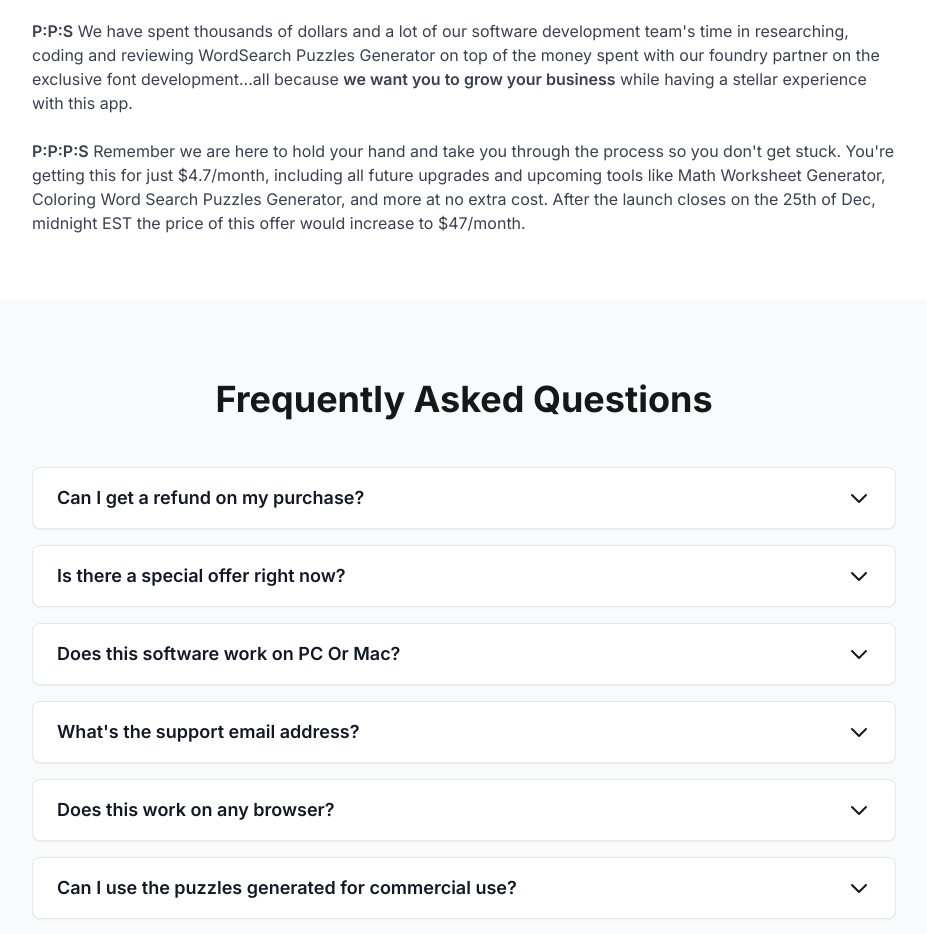
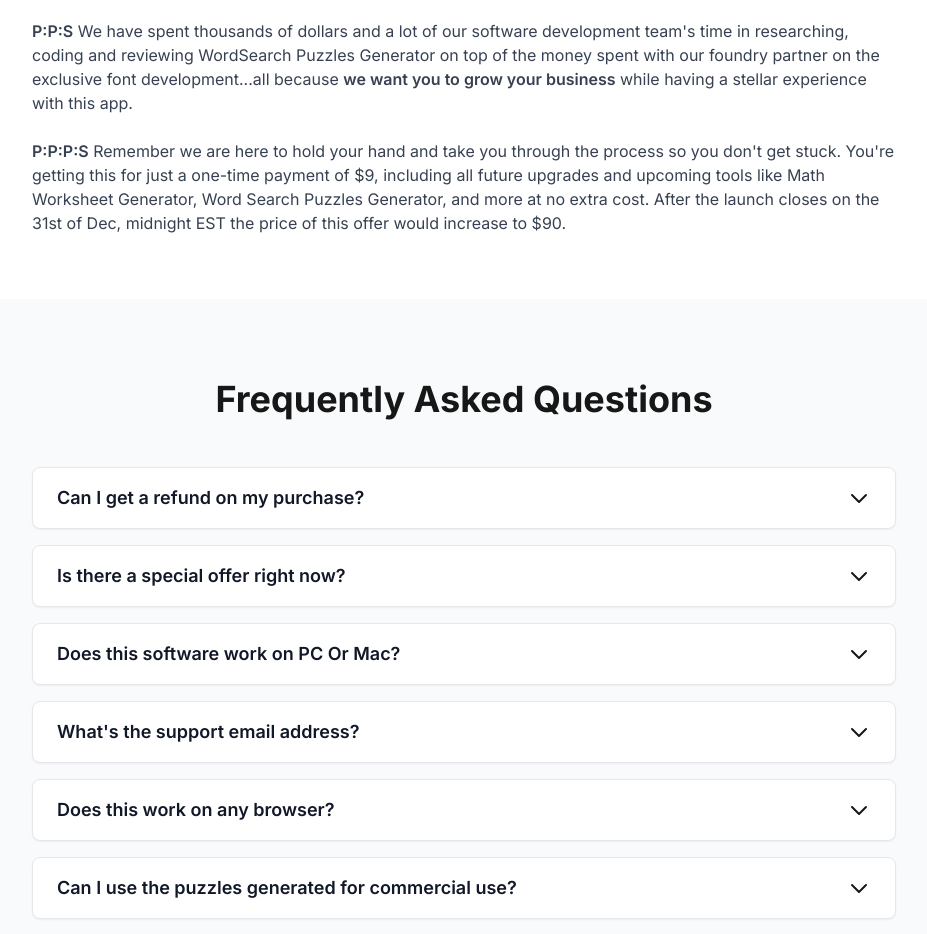
Before and after one commit to eshabava/puzzlesalespage, a Next.js app: page / in a window 1280 px wide. Shown: the part 4160-5094 px from the top of the page, without its empty margins (176-1103 px from the left). Built offline with nearby package versions, Linux system fonts and the light colour scheme.

Commit message:
Update Founders.jsx

```diff
--- a/src/components/Founders.jsx
+++ b/src/components/Founders.jsx
@@ -33,8 +33,8 @@
           </p>
 
           <p>
-            <span className="font-semibold">P:P:P:S</span> Remember we are here to hold your hand and take you through the process so you don't get stuck. You're getting this for just $4.7/month, including all future upgrades and upcoming tools like Math Worksheet Generator, Coloring Word Search Puzzles Generator, and more at no extra cost. After the launch closes on the 25th of Dec, midnight EST the price of this offer would increase to $47/month.
-          </p>
+  <span className="font-semibold">P:P:P:S</span> Remember we are here to hold your hand and take you through the process so you don't get stuck. You're getting this for just a one-time payment of $9, including all future upgrades and upcoming tools like Math Worksheet Generator, Word Search Puzzles Generator, and more at no extra cost. After the launch closes on the 31st of Dec, midnight EST the price of this offer would increase to $90.
+</p>
         </div>
       </div>
     </section>
```
